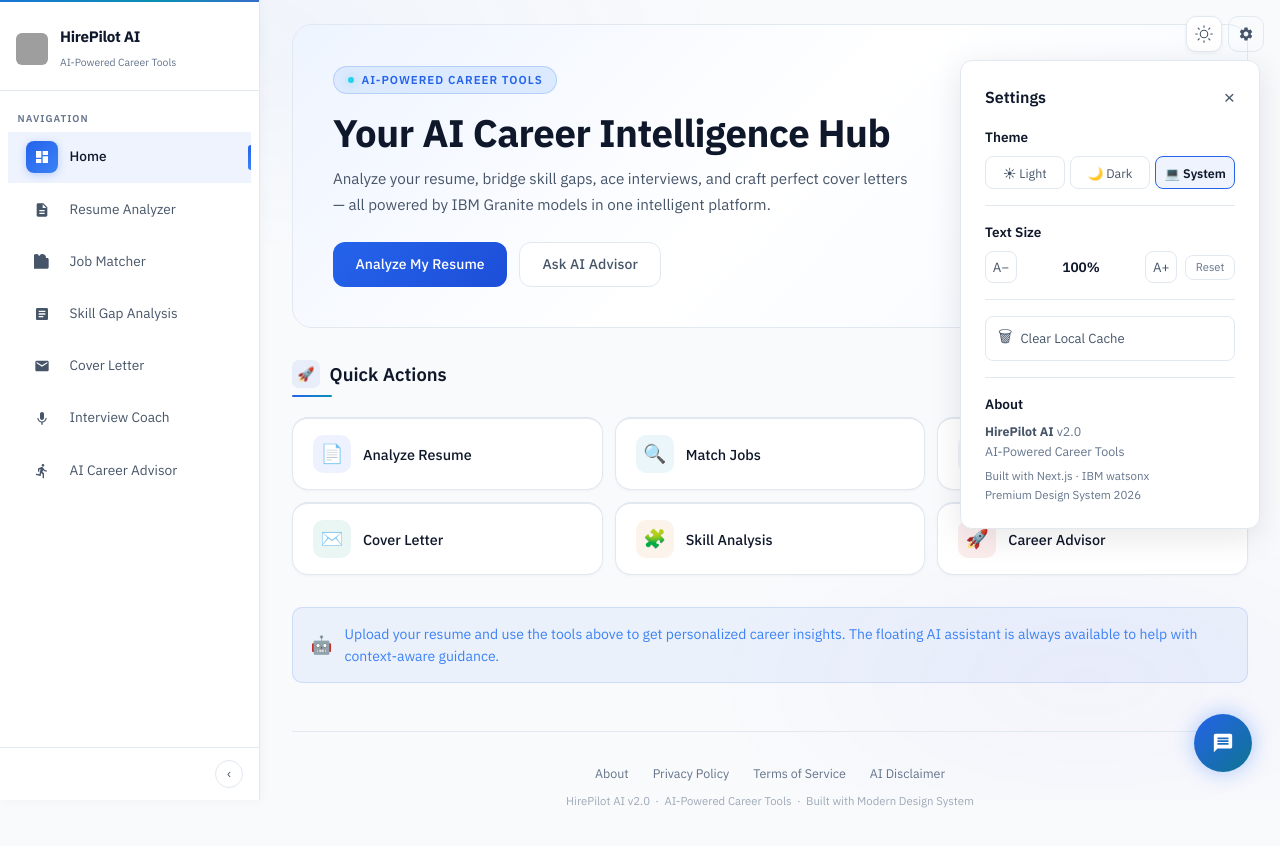
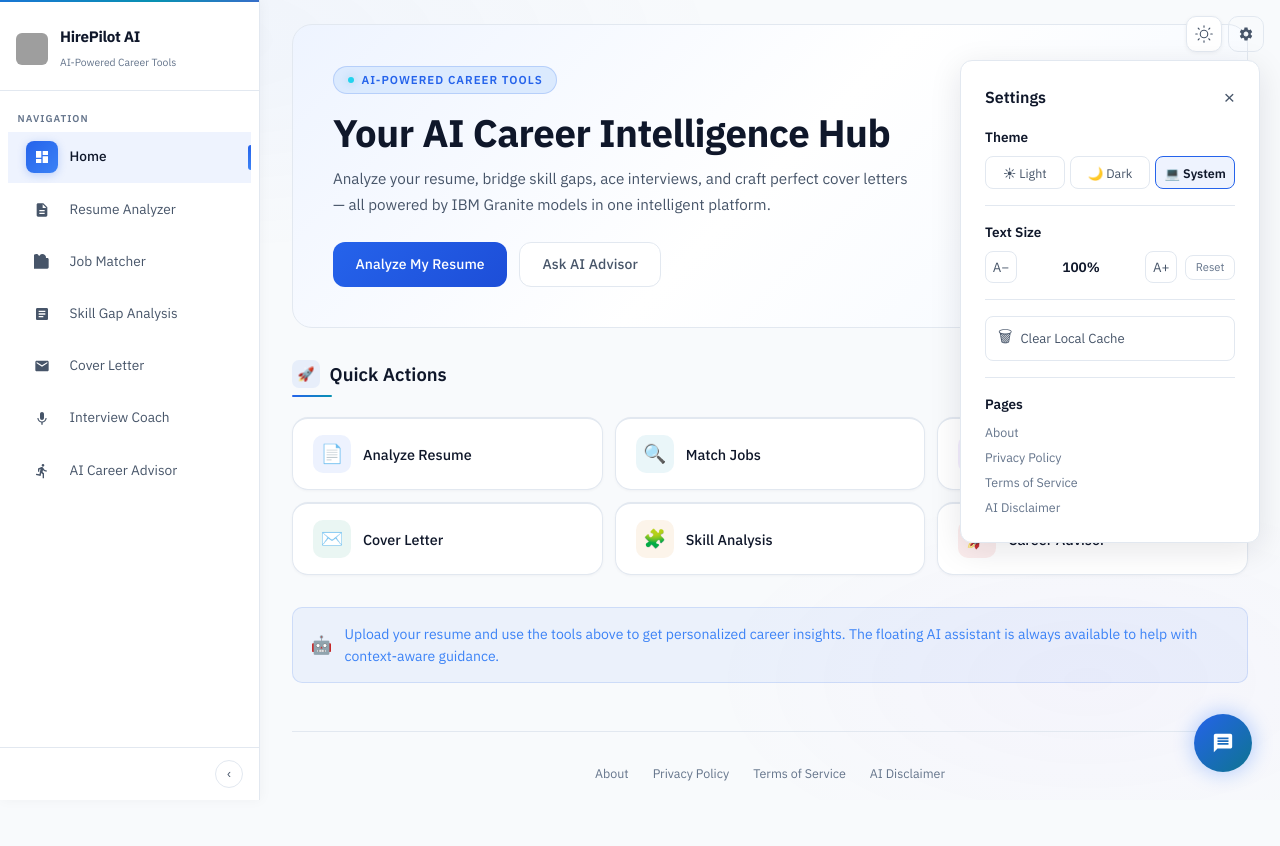
Before and after one commit to sougandhhhhh/HirePilot, a Next.js app: page / in a window 1280 px wide. Both pictures are taken after a click on the button 1246 px from the left and 34 px from the top of the page. Shown: the top 846 px of the page. Built offline with nearby package versions, Linux system fonts and the light colour scheme; grey boxes are pictures that could not be loaded.

Commit message:
Remove footer branding text, add page links to settings panel, update AGENTS.md rules

```diff
--- a/components/Layout.js
+++ b/components/Layout.js
@@ -193,11 +193,6 @@ export default function Layout({ children }) {
             <Link href="/terms" className="footer-link">Terms of Service</Link>
             <Link href="/ai-disclaimer" className="footer-link">AI Disclaimer</Link>
           </div>
-          <div style={{ opacity: .6 }}>
-            HirePilot AI v2.0 &nbsp;·&nbsp;
-            AI-Powered Career Tools
-            &nbsp;·&nbsp; Built with Modern Design System
-          </div>
         </footer>
       </main>
 
@@ -339,16 +334,22 @@ export default function Layout({ children }) {
             </button>
           </div>
 
-          {/* About */}
+          {/* Pages */}
           <div>
-            <label style={{ display: 'block', marginBottom: '0.35rem', fontSize: '0.85rem', fontWeight: 600, color: 'var(--text-primary)' }}>About</label>
-            <div style={{ fontSize: '0.78rem', color: 'var(--text-muted)', lineHeight: 1.6 }}>
-              <div><strong style={{ color: 'var(--text-secondary)' }}>HirePilot AI</strong> v2.0</div>
-              <div>AI-Powered Career Tools</div>
-              <div style={{ marginTop: '.35rem', fontSize: '.72rem' }}>
-                Built with Next.js &middot; IBM watsonx<br />
-                Premium Design System 2026
-              </div>
+            <label style={{ display: 'block', marginBottom: '0.45rem', fontSize: '0.85rem', fontWeight: 600, color: 'var(--text-primary)' }}>Pages</label>
+            <div style={{ display: 'flex', flexDirection: 'column', gap: '.3rem' }}>
+              <Link href="/about" style={{ color: 'var(--text-muted)', textDecoration: 'none', fontSize: '.78rem', transition: 'color .15s' }}
+                onMouseEnter={e => e.currentTarget.style.color = 'var(--electric)'}
+                onMouseLeave={e => e.currentTarget.style.color = 'var(--text-muted)'}>About</Link>
+              <Link href="/privacy" style={{ color: 'var(--text-muted)', textDecoration: 'none', fontSize: '.78rem', transition: 'color .15s' }}
+                onMouseEnter={e => e.currentTarget.style.color = 'var(--electric)'}
+                onMouseLeave={e => e.currentTarget.style.color = 'var(--text-muted)'}>Privacy Policy</Link>
+              <Link href="/terms" style={{ color: 'var(--text-muted)', textDecoration: 'none', fontSize: '.78rem', transition: 'color .15s' }}
+                onMouseEnter={e => e.currentTarget.style.color = 'var(--electric)'}
+                onMouseLeave={e => e.currentTarget.style.color = 'var(--text-muted)'}>Terms of Service</Link>
+              <Link href="/ai-disclaimer" style={{ color: 'var(--text-muted)', textDecoration: 'none', fontSize: '.78rem', transition: 'color .15s' }}
+                onMouseEnter={e => e.currentTarget.style.color = 'var(--electric)'}
+                onMouseLeave={e => e.currentTarget.style.color = 'var(--text-muted)'}>AI Disclaimer</Link>
             </div>
           </div>
         </div>
```
Also changed, not shown: 1 other file (tests, documents, lock files or other folders).
